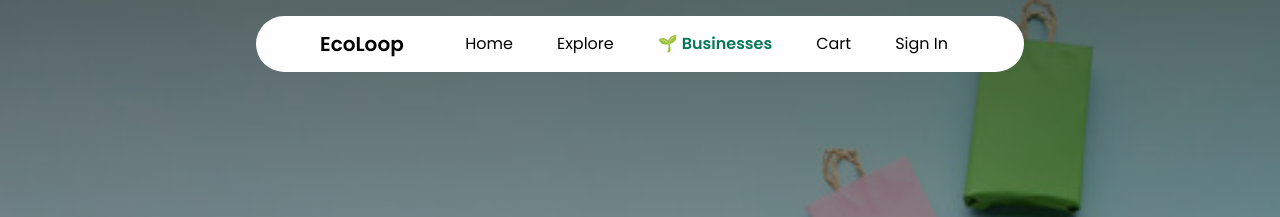
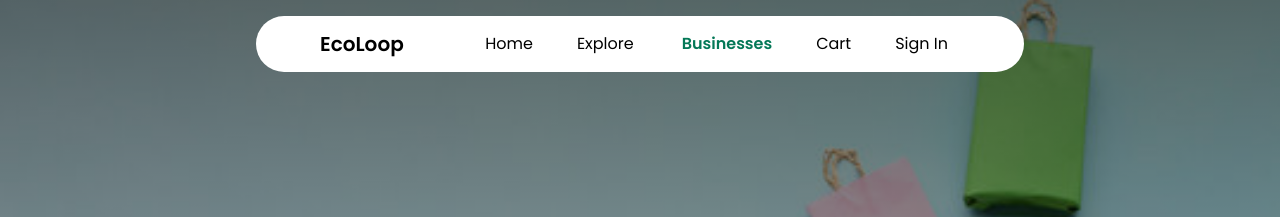
Before and after one commit to srikarkarthik-678/Circular-Market-Place, a React (Vite) app: page / in a window 1280 px wide. Shown: the top 217 px of the page. Built offline with nearby package versions, Linux system fonts and the light colour scheme; no server answers; a web font is replaced by a local one.

Commit message:
Update Navbar.jsx

```diff
--- a/src/components/Navbar.jsx
+++ b/src/components/Navbar.jsx
@@ -60,7 +60,7 @@ const Navbar = () => {
             onClick={() => navigate("/businesses")}
             className='cursor-pointer flex items-center gap-1 text-emerald-700 hover:bg-emerald-600 hover:text-white hover:rounded-2xl px-3 py-2 font-semibold'
           >
-            <span>🌱</span> Businesses
+            <span></span> Businesses
           </li>
           <li
             onClick={handleCart}
```
